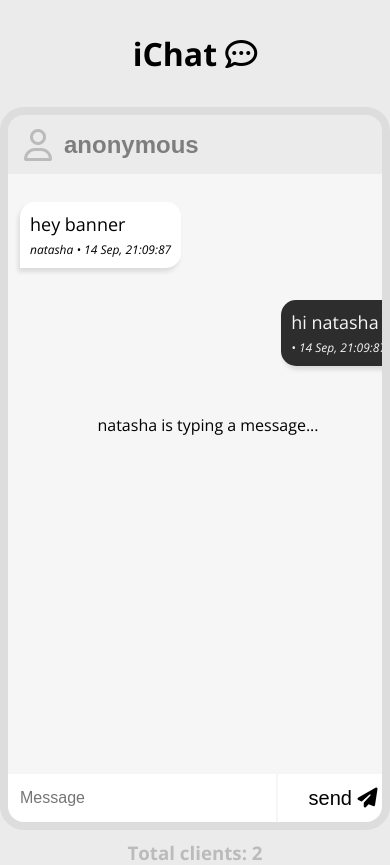
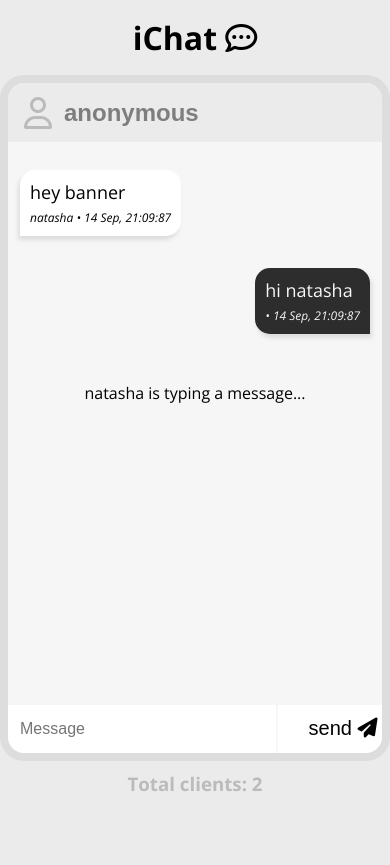
Before and after one commit to codewithsritam/chat-websocket, a website: page public/index.html in a window 390 px wide. After the commit the page ends 844 px from the top, so only its background shows below. Drawn offline with nearby package versions, Linux system fonts and the light colour scheme; no server answers.

Commit message:
responsive for mobile

```diff
--- a/public/style.css
+++ b/public/style.css
@@ -113,3 +113,12 @@
     margin-top: 10px;
     color: #bbb;
 }
+@media screen and (min-width: 20rem) and (max-width: 30rem){
+    .heading{
+        margin: 1rem 0;
+    }
+    .message-container{
+        width: 100%;
+        height: calc(100vh / 1.5);
+    }
+}
```
